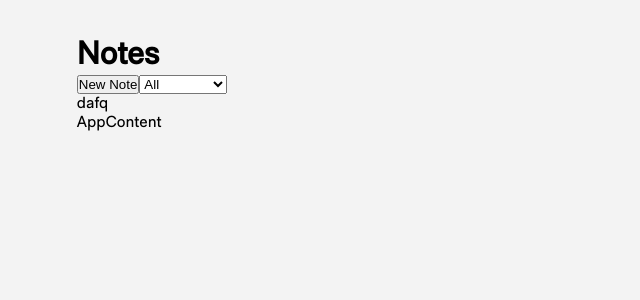
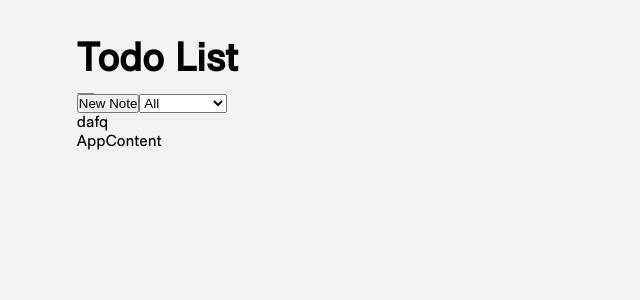
Before and after one commit to AdrianTejada/insync, a React (Create React App) app: page / in a window 1280 px wide. Shown: the top 300 px of the page, without its empty margins (0-640 px from the left). Built offline with nearby package versions, Linux system fonts and the light colour scheme.

Commit message:
Title style and mixin is done

```diff
--- a/src/App.js
+++ b/src/App.js
@@ -7,7 +7,7 @@ function App() {
   return (
     <div className='app-base-light'>
       <div className='layout'>
-        <Title>Notes</Title>
+        <Title>Todo List</Title>
         <div>
           <AppHeader/>
           <AppContent/>
--- a/src/Components/Title/index.js
+++ b/src/Components/Title/index.js
@@ -3,8 +3,11 @@ import './title.css';
 
 export default function Title({children}) {
   return (
-    <h1 className='title'>
-      {children}
-    </h1>
+    <div className='title-light'>
+      <h1>
+        {children}
+      </h1>
+      <div/>
+    </div>
   )
 }
--- a/src/Components/Title/title.css
+++ b/src/Components/Title/title.css
@@ -1 +1,27 @@
-/*# sourceMappingURL=title.css.map */
+.title-light h1 {
+  color: #000000;
+  font-size: 2.5em;
+  padding: 0px;
+  margin: 0px;
+}
+.title-light div {
+  height: 1px;
+  width: 1.1em;
+  background-color: #868686;
+  margin-top: 0.5rem;
+  padding: 0px;
+}
+
+.title-dark h1 {
+  color: #FFFFFF;
+  font-size: 2.5em;
+  padding: 0px;
+  margin: 0px;
+}
+.title-dark div {
+  height: 1px;
+  width: 1.1em;
+  background-color: #868686;
+  margin-top: 0.5rem;
+  padding: 0px;
+}/*# sourceMappingURL=title.css.map */
--- a/src/Components/Title/title.scss
+++ b/src/Components/Title/title.scss
@@ -1,2 +1,10 @@
 @import '../../Styles/variables';
-@import '../../Styles/mixins'
+@import '../../Styles/mixins';
+
+.title-light {
+    @include title (map-get($global, 'black'), 2.5em)
+}
+
+.title-dark {
+    @include title (map-get($global, 'white'), 2.5em)
+}
```
Also changed, not shown: src/Styles/_mixins.scss (+17 -0 lines), src/Components/Button/asdf.js (deleted), 1 other file (tests, documents, lock files or other folders).
